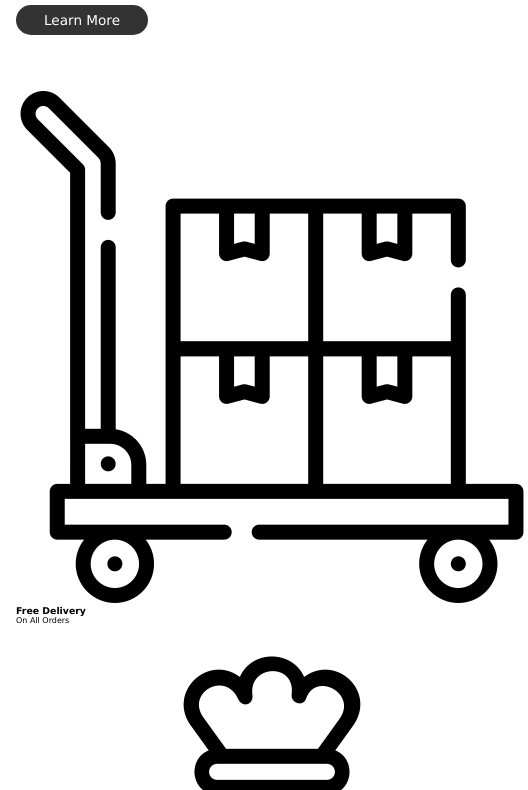
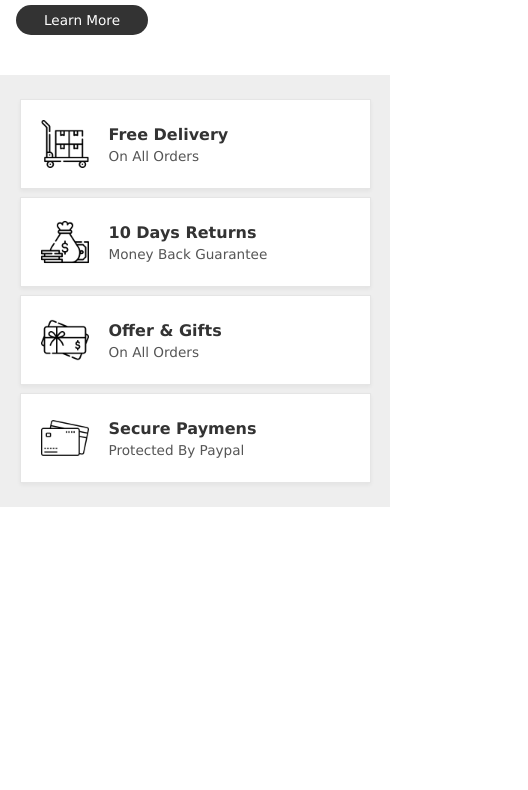
Before and after one commit to Doromido/Flower-website-y, a plain HTML site: page index.html in a window 390 px wide. Shown: the part 1394-2184 px from the top of the page, 528 px wide, since content can reach past the window. After the commit the page ends 1901 px from the top, so only its background shows below. Drawn offline with Linux system fonts and the light colour scheme.

Commit message:
added icons-container styles: spacing, alignment, and responsiveness

```diff
--- a/css/style.css
+++ b/css/style.css
@@ -195,6 +195,42 @@ header .fa-bars{
 }
 
 
+.icons-container{
+    background: #eee;
+    display: flex;
+    flex-wrap: wrap;
+    gap: 1rem;
+    justify-content: space-between;
+    padding: 3rem 5%;
+}
+
+.icons-container .icons{
+    background: #fff;
+    border: .1rem solid rgba(0,0,0,.1);
+    padding: 2.5rem;
+    display: flex;
+    align-items: center;
+    flex: 1 1 calc(25% - 1rem);
+    min-width: 25rem;
+    box-shadow: 0 .2rem .5rem rgba(0,0,0,0.05);
+    transition: 0.2s ease-in-out;
+}
+
+.icons-container .icons img{
+    height: 6rem;
+    margin-right: 2.5rem;
+}
+
+.icons-container .icons h3{
+    color: #333;
+    padding-bottom: .5rem;
+    font-size: 1.7rem;
+}
+
+.icons-container .icons span{
+    color: #555;
+    font-size: 1.4rem;
+}
 
 
 @media (max-width:991px){
@@ -251,6 +287,15 @@ header .fa-bars{
     .home .content p{
         font-size: 1.4rem;
     }
+
+    .icons-container .icons h3{
+        font-size: 2rem;
+    }
+
+    .icons-container .icons span{
+        font-size: 1.7rem;
+    }
+
 }
 
 @media (max-width:450px){
```
